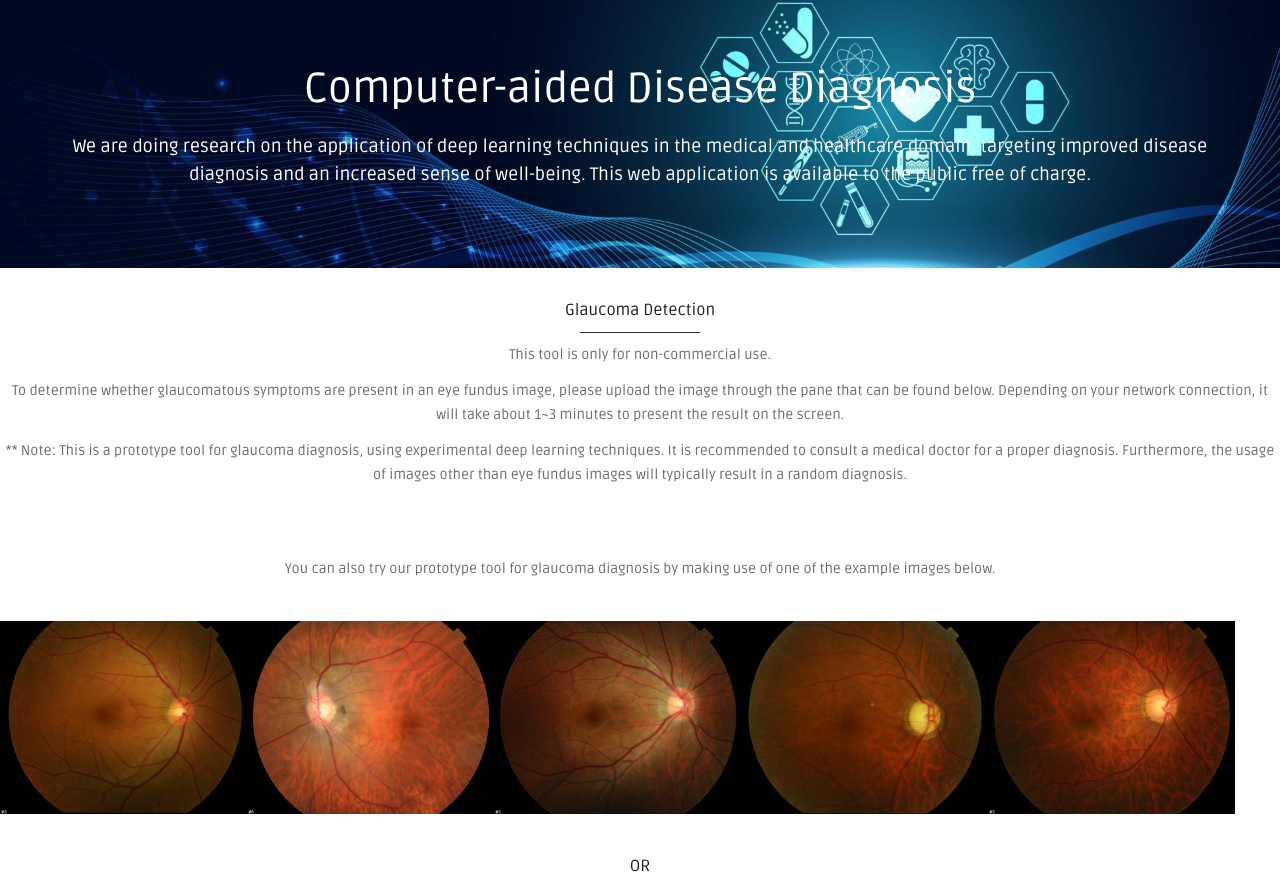
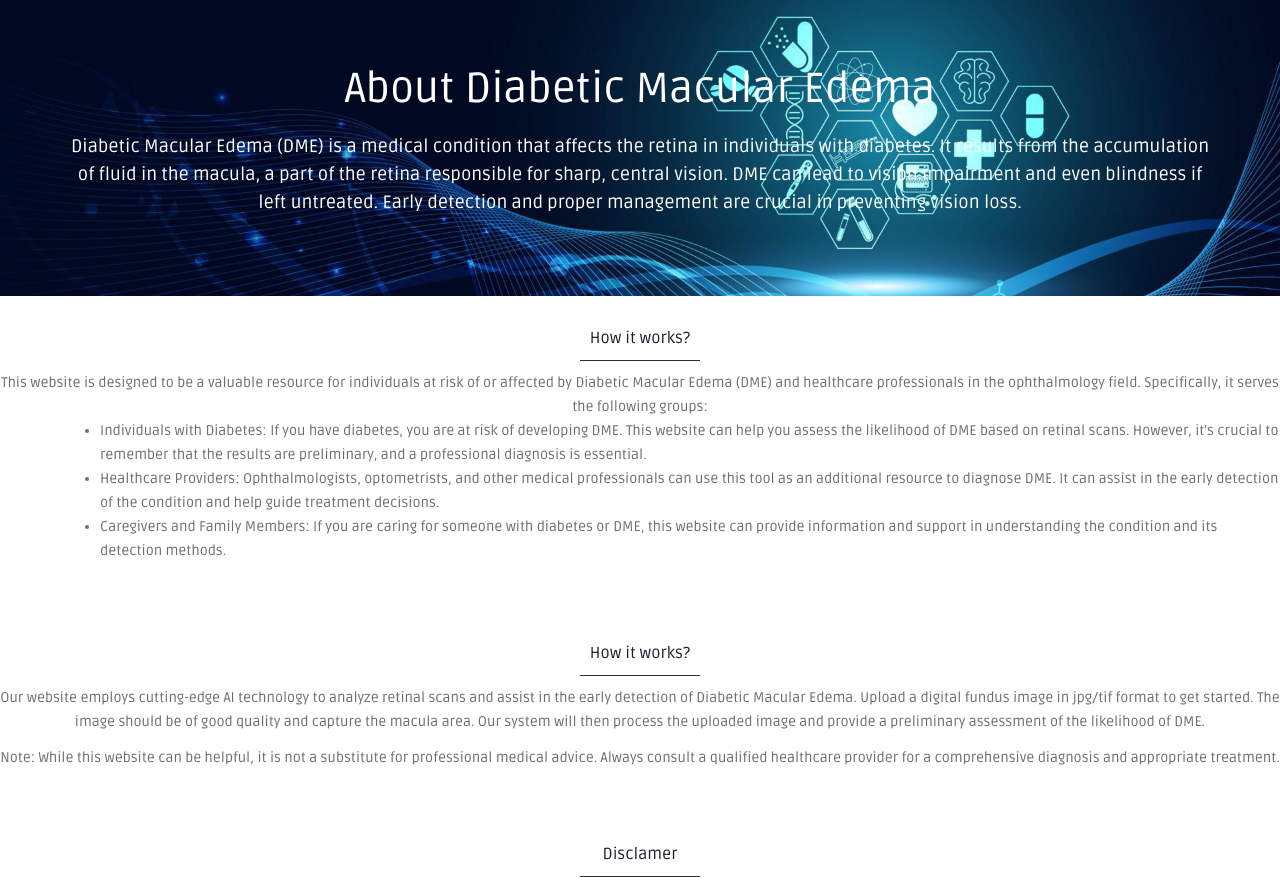
Before and after one commit to dgbkn/DME, a React (Vite) app in the folder frontend/dme_front/: page / in a window 1280 px wide. Shown: the part 78-968 px from the top of the page. Built offline with nearby package versions, Linux system fonts and the light colour scheme; a web font is replaced by a local one.

Commit message:
changed things

```diff
--- a/frontend/dme_front/src/Home.jsx
+++ b/frontend/dme_front/src/Home.jsx
@@ -10,43 +10,103 @@ function Home() {
   <div className="container">
     <div className="ror">
       <div className="col-md-8 col-md-offset-2">
-              <h1>Computer-aided Disease Diagnosis</h1>
+        <h1>About Diabetic Macular Edema</h1>
         <p>
-                We are doing research on the application of deep learning techniques
-                in the medical and healthcare domain, targeting improved disease
-                diagnosis and an increased sense of well-being. This web application
-                is available to the public free of charge.
+          Diabetic Macular Edema (DME) is a medical condition that affects the
+          retina in individuals with diabetes. It results from the accumulation
+          of fluid in the macula, a part of the retina responsible for sharp,
+          central vision. DME can lead to vision impairment and even blindness if
+          left untreated. Early detection and proper management are crucial in
+          preventing vision loss.
         </p>
       </div>
     </div>
   </div>
 </section>
 
+<section className="section4 text-center">
+  <div className="general-title">
+    <h4>How it works?</h4>
+    <hr />
+  </div>
+  <p>
+    This website is designed to be a valuable resource for individuals at
+    risk of or affected by Diabetic Macular Edema (DME) and healthcare
+    professionals in the ophthalmology field. Specifically, it serves the
+    following groups:
+
+    <div style={{ textAlign: 'left', paddingLeft: '50px',marginLeft: '50px', wordWrap: 'break-word'}}>
+    <ul>
+      <li>
+        <b>Individuals with Diabetes:</b> If you have diabetes, you are at risk of
+        developing DME. This website can help you assess the likelihood of
+        DME based on retinal scans. However, it's crucial to remember that
+        the results are preliminary, and a professional diagnosis is
+        essential.
+      </li>
+      <li>
+        <b>Healthcare Providers:</b>  Ophthalmologists, optometrists, and other
+        medical professionals can use this tool as an additional resource to
+        diagnose DME. It can assist in the early detection of the condition
+        and help guide treatment decisions.
+      </li>
+      <li>
+        <b>Caregivers and Family Members:</b>  If you are caring for someone with
+        diabetes or DME, this website can provide information and support in
+        understanding the condition and its detection methods.
+      </li>
+    </ul>
+    </div>
+    </p>
+ </section>
 
 <section className="section4 text-center">
   <div className="general-title">
-          <h4>Glaucoma Detection</h4>
+    <h4>How it works?</h4>
     <hr />
   </div>
-        <p>This tool is only for non-commercial use.</p>
   <p>
-          To determine whether glaucomatous symptoms are present in an eye fundus
-          image, please upload the image through the pane that can be found below.
-          Depending on your network connection, it will take about 1~3 minutes to
-          present the result on the screen.
+    Our website employs cutting-edge AI technology to analyze retinal scans
+    and assist in the early detection of Diabetic Macular Edema. Upload a
+    digital fundus image in jpg/tif format to get started. The image should
+    be of good quality and capture the macula area. Our system will then
+    process the uploaded image and provide a preliminary assessment of the
+    likelihood of DME.
   </p>
-        <p></p>
   <p>
-          ** Note: This is a prototype tool for glaucoma diagnosis, using experimental
-          deep learning techniques. It is recommended to consult a medical doctor for
-          a proper diagnosis. Furthermore, the usage of images other than eye fundus
-          images will typically result in a random diagnosis.
+    Note: While this website can be helpful, it is not a substitute for
+    professional medical advice. Always consult a qualified healthcare
+    provider for a comprehensive diagnosis and appropriate treatment.
   </p>
-        <br />
-        <br />
+ </section>
+
+<section className="section4 text-center">
+  <div className="general-title">
+    <h4>Disclamer</h4>
+    <hr />
+  </div>
   <p>
-          You can also try our prototype tool for glaucoma diagnosis by making use of
-          one of the example images below.
+    This website is intended for informational purposes and as a prototype
+    for demonstrating AI-based DME detection. It does not replace a
+    comprehensive medical examination by a qualified healthcare provider.
+    The use of this website is subject to our privacy policy and terms of
+    service. We do not collect or store personal data without your consent,
+    and any data provided for analysis is processed securely and
+    confidentially.
+  </p>
+ </section>
+
+<section className="section4 text-center">
+  <div className="general-title">
+    <h4>Prototype Notice</h4>
+    <hr />
+  </div>
+  <p>
+    Please note that this website is a prototype and is provided as-is. It
+    may have limitations and may not be entirely accurate in diagnosing
+    DME. While we strive for accuracy, the diagnosis provided here is
+    preliminary. Always consult a healthcare professional for a definitive
+    diagnosis and treatment plan. Your health is our top priority.
   </p>
   <div className="portfolio-wrapper">
     <div
@@ -163,8 +223,6 @@ function Home() {
     {/* end portfolio-wrapper */}
   </div>
   <h3> OR </h3>
-
-
 </section>
 
 
@@ -177,7 +235,6 @@ function Home() {
           <ImageUploadForm />
         </Box>
       </Container>
-
     </>
   );
 }
```
Also changed, not shown: 2 other files (tests, documents, lock files or other folders). Lines whose indentation alone changed are shown as unchanged.
